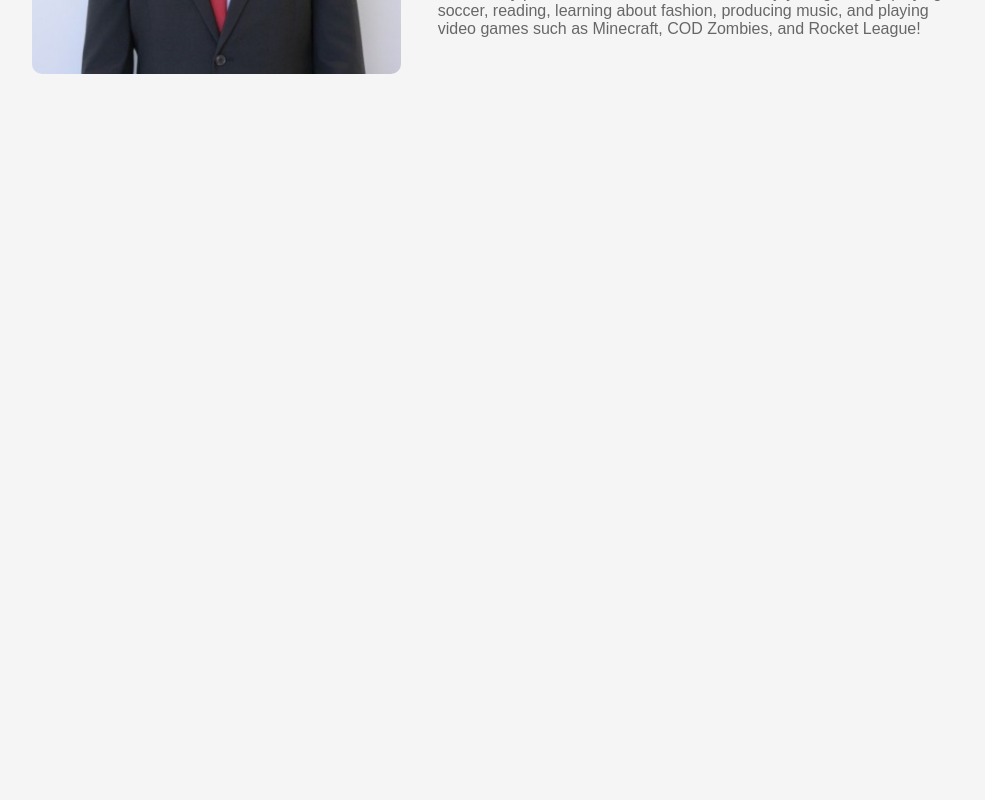
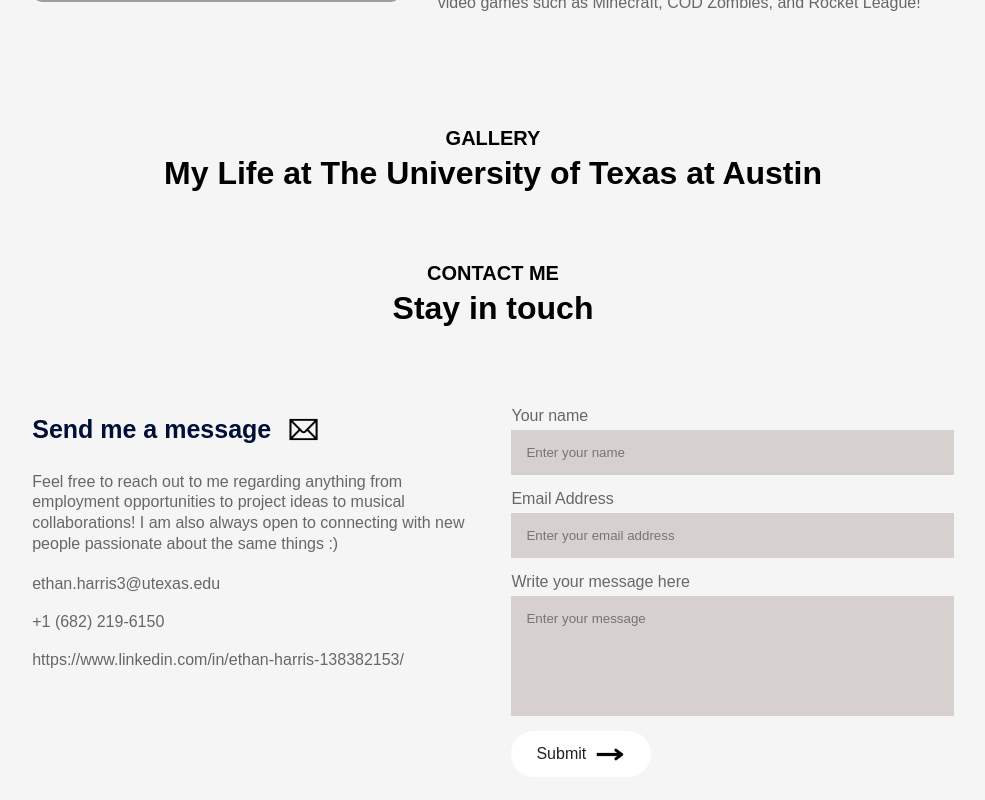
Before and after one commit to ethanh03/Ethan-Harris-Website, a React (Create React App) app: page / in a window 1280 px wide. Shown: the part 1695-2495 px from the top of the page, without its empty margins (147-1132 px from the left). Before the commit the page ends 1873 px from the top, so only its background shows below. Built offline with nearby package versions, Linux system fonts and the light colour scheme; grey boxes are pictures that could not be loaded.

Commit message:
adding contact me

```diff
--- a/src/App.js
+++ b/src/App.js
@@ -4,6 +4,7 @@ import Background from './Components/Background/Background'
 import About from './Components/About/About'
 import Projects from './Components/Projects/Projects'
 import Title from './Components/Title/Title'
+import Contact from './Components/Contact/Contact'
 
 const App = () => {
   return (
@@ -14,6 +15,9 @@ const App = () => {
         <Title title="In-Progress Projects" subTitle="What I've Been Working On"/>
         <Projects/>
         <About/>
+        <Title title="Gallery" subTitle="My Life at The University of Texas at Austin"/>
+        <Title title="Contact Me" subTitle="Stay in touch"/>
+        <Contact/>
         </div>
 
     </div>
--- a/src/Components/About/About.js
+++ b/src/Components/About/About.js
@@ -1,6 +1,6 @@
 import React from 'react'
 import './About.css'
-import ethan_headshot from '../../assets/Ethan_Headshot.jpg'
+import ethan_headshot from '../../assets/Ethan_Headshot2.JPG'
 
 const About = () => {
   return (
--- /dev/null
+++ b/src/Components/Contact/Contact.css
@@ -0,0 +1,55 @@
+.contact{
+    margin: 80px auto;
+    max-width: 90%;
+    display: flex;
+    align-content: center;
+    justify-content:  space-between;
+}
+
+.contact-col{
+    flex-basis: 48%;
+    color: #676767;
+}
+
+.contact-col h3{
+    color: #000F38;
+    font-weight: 500px;
+    font-size: 25px;
+    display: flex;
+    align-items: center;
+    margin-bottom: 20px;
+}
+
+.contact h3 img{
+    width: 45px;
+    margin-left: 10px;
+
+}
+
+.contact-col p{
+    max-width: 450px;
+    line-height: 1.3;
+}
+
+.contact-col ul li {
+    display: flex;
+    align-items: center;
+    margin: 20px 0;
+}
+
+.contact form input, .contact form textarea {
+    display: block;
+    width: 100%;
+    background: #d6d1cf;
+    padding: 15px;
+    border: 0;
+    outline: 0;
+    margin-bottom: 15px;
+    margin-top: 5px;
+    resize: none;
+}
+
+.contact-col span{
+    display: block;
+    margin: 20px 0;
+}
```
Also changed, not shown: src/Assets/mail.jpg (added), 1 other file (tests, documents, lock files or other folders).
